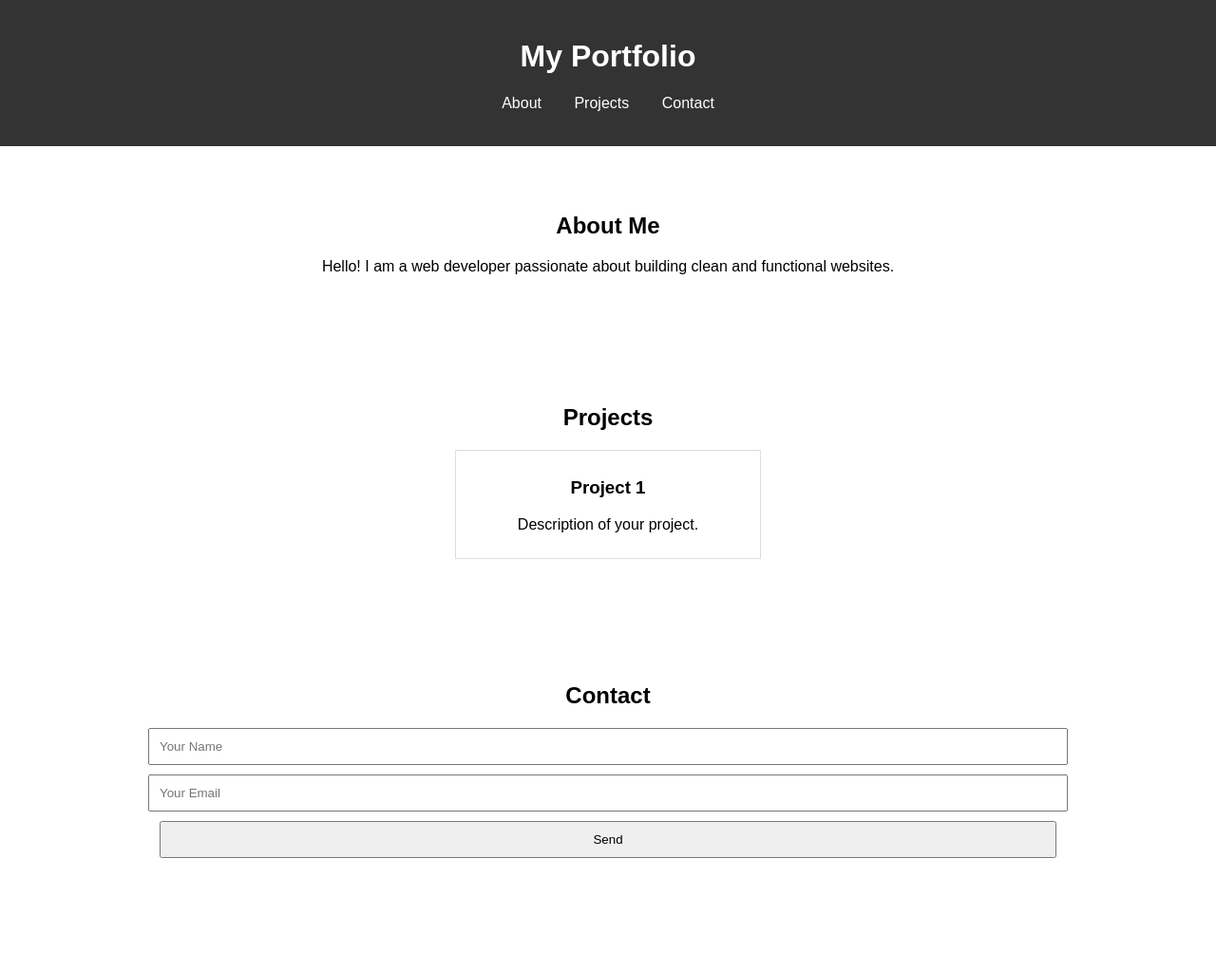
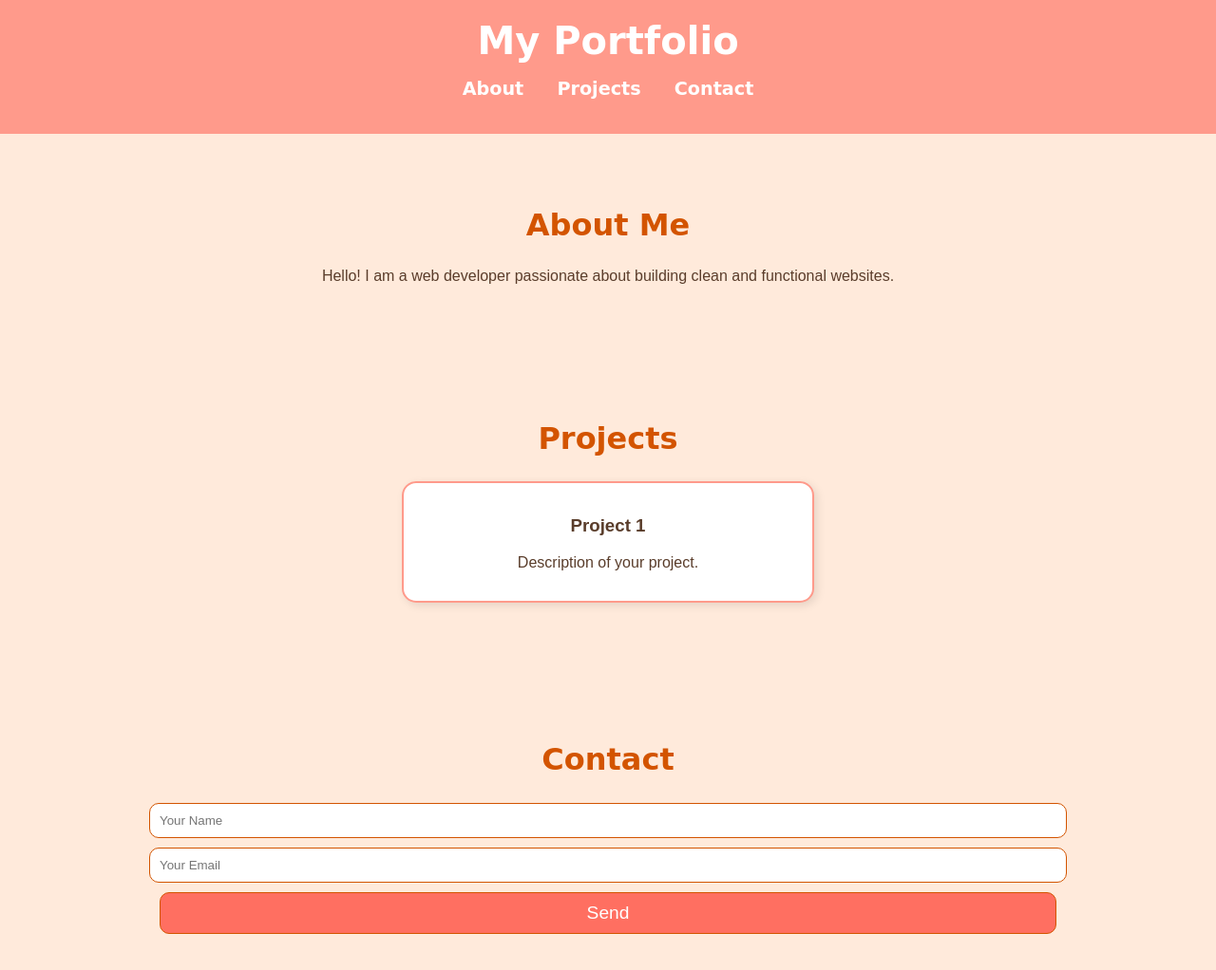
Before and after one commit to alo7lika/my-portfolio, a plain HTML site: page index.html in a window 1280 px wide. Shown: the whole page at 95% size. Before the commit the page ends 970 px from the top, so only its background shows below. Drawn offline with Linux system fonts and the light colour scheme.

Commit message:
Update styles.css

```diff
--- a/styles.css
+++ b/styles.css
@@ -1,16 +1,27 @@
+/* General Styles */
 body {
-    font-family: Arial, sans-serif;
+    font-family: 'Poppins', sans-serif;
     margin: 0;
     padding: 0;
     text-align: center;
+    background-color: #ffeadb; /* Soft peach background */
+    color: #5a3d2b; /* Warm brown for text */
 }
 
+/* Header Styles */
 header {
-    background-color: #333;
+    background-color: #ff9a8b; /* Warm pink header */
     color: white;
     padding: 20px;
+    font-family: 'Dancing Script', cursive; /* Cursive font for elegance */
 }
 
+h1 {
+    margin: 0;
+    font-size: 2.5em;
+}
+
+/* Navigation */
 nav ul {
     list-style: none;
     padding: 0;
@@ -24,22 +35,68 @@ nav ul li {
 nav ul li a {
     color: white;
     text-decoration: none;
+    font-size: 1.2em;
+    font-weight: bold;
 }
 
+/* Section Styling */
 section {
     padding: 50px;
 }
 
-.project {
-    border: 1px solid #ddd;
-    padding: 10px;
-    margin: 10px auto;
-    max-width: 300px;
+h2 {
+    font-family: 'Dancing Script', cursive; /* Cursive font for headings */
+    font-size: 2em;
+    color: #d35400; /* Deep orange */
 }
 
+/* Project Section */
+.project {
+    border: 2px solid #ff9a8b;
+    border-radius: 15px;
+    padding: 15px;
+    margin: 20px auto;
+    max-width: 400px;
+    background-color: white;
+    box-shadow: 3px 3px 10px rgba(0, 0, 0, 0.1);
+}
+
+/* Form Styles */
 form input, form button {
     display: block;
     margin: 10px auto;
     padding: 10px;
     width: 80%;
+    border-radius: 10px;
+    border: 1px solid #d35400;
 }
+
+button {
+    background-color: #ff6f61;
+    color: white;
+    border: none;
+    padding: 12px;
+    font-size: 1.2em;
+    cursor: pointer;
+    transition: 0.3s;
+}
+
+button:hover {
+    background-color: #d35400;
+}
+
+/* Responsive Design */
+@media (max-width: 768px) {
+    body {
+        font-size: 16px;
+    }
+
+    h1 {
+        font-size: 2em;
+    }
+
+    nav ul li {
+        display: block;
+        margin-bottom: 10px;
+    }
+}
```
